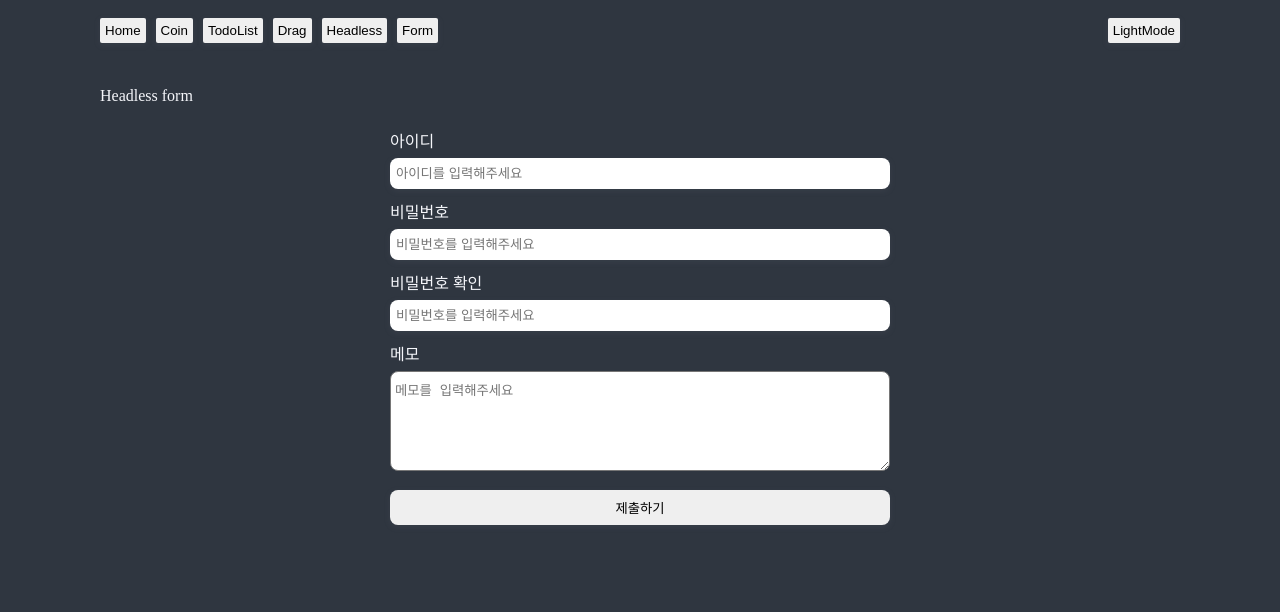
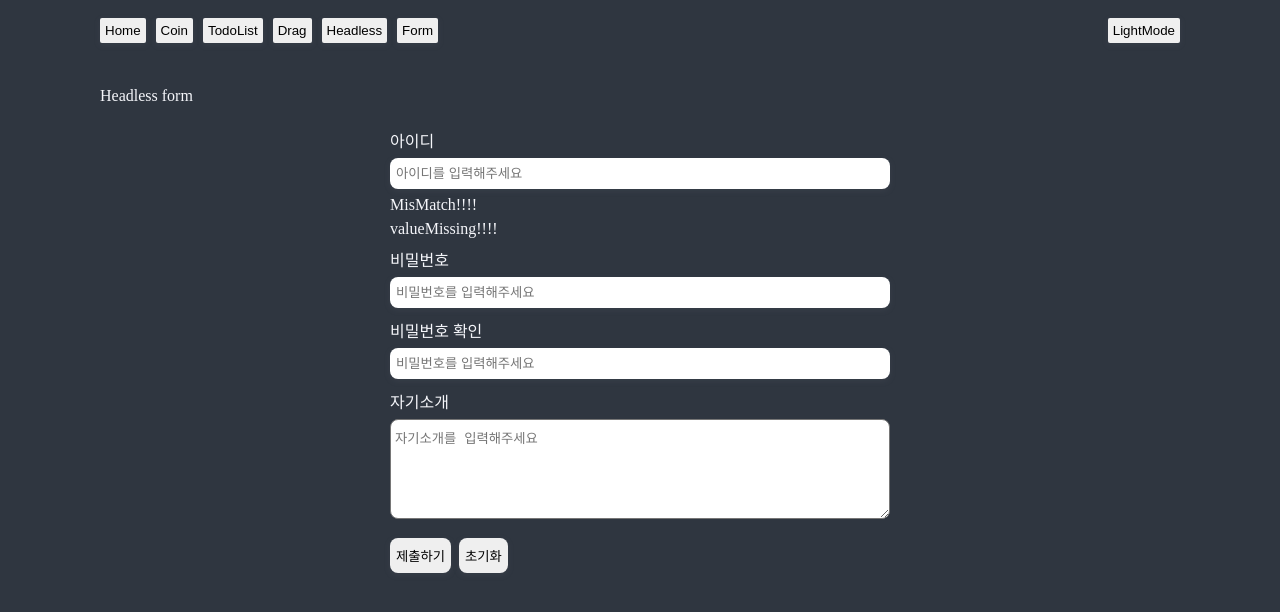
Before and after one commit to moolbum/react-masterclass, a React (Create React App) app: page /form in a window 1280 px wide. Shown: the top 612 px of the page. Built offline with nearby package versions, Linux system fonts and the light colour scheme.

Commit message:
fix: 코드 수정

```diff
--- a/src/components/atoms/Form/index.tsx
+++ b/src/components/atoms/Form/index.tsx
@@ -1,29 +1,129 @@
 import React, {
   ButtonHTMLAttributes,
+  createContext,
   DetailedHTMLProps,
   FormHTMLAttributes,
   HTMLAttributes,
   InputHTMLAttributes,
   LabelHTMLAttributes,
   PropsWithChildren,
+  useContext,
+  useEffect,
+  useRef,
+  useState,
 } from "react";
+import composeEventHandlers from "../../../util/composeEvent";
 
+interface FormRootContextProps {
+  // getFieldValidity: (fieldName: string) => ValidityState;
+  // handleFieldValidityChange: (
+  //   fieldName: string,
+  //   validity: ValidityState
+  // ) => void;
+}
+const FormRootContext = createContext<FormRootContextProps | undefined>(
+  undefined
+);
+
+interface ValidityMap {
+  [fileName: string]: ValidityState;
+}
 interface FormRootProps
   extends DetailedHTMLProps<
     FormHTMLAttributes<HTMLFormElement>,
     HTMLFormElement
   > {}
 
-function FormRoot({ children, ...rest }: PropsWithChildren<FormRootProps>) {
-  return <form {...rest}>{children}</form>;
+function FormRoot({ children, ...props }: PropsWithChildren<FormRootProps>) {
+  // const [validityMap, setValidityMap] = useState<ValidityMap>({});
+
+  const isHTMLElement = (element: any): element is HTMLElement => {
+    // console.log("element>>>>>", element);
+    return element instanceof HTMLElement;
+  };
+
+  const isFormControl = (
+    element: any
+  ): element is { validity: ValidityState } => {
+    // console.log("isForm???>>>", element);
+    return "validity" in element;
+  };
+
+  const isInvalid = (control: HTMLElement) => {
+    return isFormControl(control);
+  };
+
+  const getFirstInvalidControl = (
+    form: HTMLFormElement
+  ): HTMLElement | undefined => {
+    const elements = form.elements;
+    // console.log("getFirstInvalidControl Element>>>", elements);
+    const [firstInvalidControl] = Array.from(elements)
+      .filter(isHTMLElement)
+      .filter(isInvalid);
+
+    console.log([firstInvalidControl]);
+
+    return firstInvalidControl;
+  };
+
+  return (
+    <FormRootContext.Provider value={{}}>
+      <form
+        onInvalid={composeEventHandlers(props.onInvalid, (event) => {
+          // console.log("event.currentTarget", event.currentTarget);
+          const firstInvalidControl = getFirstInvalidControl(
+            event.currentTarget
+          );
+          console.log("firstInvalidControl>>>>>>>>", firstInvalidControl);
+          // console.log("event.target>>>>>>>>>>>>", event.target);
+          if (firstInvalidControl === event.target) firstInvalidControl.focus();
+
+          event.preventDefault();
+        })}
+        {...props}
+      >
+        {children}
+      </form>
+    </FormRootContext.Provider>
+  );
 }
 
+interface FormFieldContextProps {}
+const FormFieldContext = createContext<FormFieldContextProps | undefined>(
+  undefined
+);
+
 interface FormFieldProps
-  extends DetailedHTMLProps<HTMLAttributes<HTMLDivElement>, HTMLDivElement> {}
+  extends DetailedHTMLProps<HTMLAttributes<HTMLDivElement>, HTMLDivElement> {
+  name: string;
+}
 
-function FormField({ children, ...rest }: PropsWithChildren<FormFieldProps>) {
-  return <div {...rest}>{children}</div>;
+function FormField({ children, ...props }: PropsWithChildren<FormFieldProps>) {
+  const ref = useRef<HTMLDivElement>(null);
+  const [field, setField] = useState("");
+
+  useEffect(() => {
+    setField(props.name ?? ref?.current?.className);
+  }, [children, props.name]);
+
+  console.log("field>>>", field);
+
+  return (
+    <FormFieldContext.Provider value={field}>
+      <div {...props} ref={ref}>
+        {children}
+      </div>
+    </FormFieldContext.Provider>
+  );
 }
+
+interface FormLabelContextProps {
+  labelId: string;
+}
+const FormLabelContext = createContext<FormLabelContextProps | undefined>(
+  undefined
+);
 
 interface FormLabelProps
   extends DetailedHTMLProps<
@@ -31,8 +131,17 @@ interface FormLabelProps
     HTMLLabelElement
   > {}
 
-function FormLabel({ children, ...rest }: PropsWithChildren<FormLabelProps>) {
-  return <label {...rest}>{children}</label>;
+function FormLabel({ children, ...props }: PropsWithChildren<FormLabelProps>) {
+  const fieldData = useContext(FormFieldContext);
+  const labelFor = props.htmlFor ?? (fieldData as string);
+
+  return (
+    <FormLabelContext.Provider value={{ labelId: labelFor }}>
+      <label htmlFor={labelFor} {...props}>
+        {children}
+      </label>
+    </FormLabelContext.Provider>
+  );
 }
 
 interface FormControlProps
@@ -46,13 +155,34 @@ interface FormControlProps
 function FormControl({
   children,
   asChild,
-  ...rest
+  ...props
 }: PropsWithChildren<FormControlProps>) {
+  const labelFor = useContext(FormLabelContext);
+  const fieldData = useContext(FormFieldContext);
+  const inputId = labelFor?.labelId || (fieldData as string);
+
   if (asChild || children) {
-    return <div {...rest}>{children}</div>;
+    return (
+      <div id={inputId} {...props}>
+        {children}
+      </div>
+    );
   }
 
-  return <input {...rest} />;
+  return <input id={inputId} {...props} onChange={props.onChange} />;
+}
+
+interface FormMessageProps
+  extends DetailedHTMLProps<HTMLAttributes<HTMLSpanElement>, HTMLSpanElement> {
+  match?: keyof ValidityState;
+}
+
+function FormMessage({ children, match }: PropsWithChildren<FormMessageProps>) {
+  if (match) {
+    return <span>{children}</span>;
+  }
+
+  return null;
 }
 
 interface FormSubmitProps
@@ -61,9 +191,12 @@ interface FormSubmitProps
     HTMLButtonElement
   > {}
 
-function FormSubmit({ children, ...rest }: PropsWithChildren<FormSubmitProps>) {
+function FormSubmit({
+  children,
+  ...props
+}: PropsWithChildren<FormSubmitProps>) {
   return (
-    <button type="submit" {...rest}>
+    <button type="submit" {...props}>
       {children}
     </button>
   );
@@ -73,5 +206,6 @@ export const Form = Object.assign(FormRoot, {
   Field: FormField,
   Label: FormLabel,
   Control: FormControl,
+  Message: FormMessage,
   Submit: FormSubmit,
 });
--- a/src/pages/Form/index.tsx
+++ b/src/pages/Form/index.tsx
@@ -22,50 +22,48 @@ function HeadlessForm() {
       <h2 style={{ marginBottom: "30px" }}>Headless form</h2>
 
       <StyledForm onSubmit={handleSubmit}>
-        <StyledField>
-          <Form.Label htmlFor="name">아이디</Form.Label>
+        <StyledField name="name">
+          <Form.Label>아이디</Form.Label>
           <StyledControl
-            id="name"
             name="name"
             placeholder="아이디를 입력해주세요"
             required
           />
+          <Form.Message match="typeMismatch">MisMatch!!!!</Form.Message>
+          <Form.Message match="valueMissing">valueMissing!!!!</Form.Message>
         </StyledField>
 
-        <StyledField>
-          <Form.Label htmlFor="password">비밀번호</Form.Label>
+        <StyledField name="password">
+          <Form.Label>비밀번호</Form.Label>
           <StyledControl
             type="password"
-            id="password"
             name="password"
             placeholder="비밀번호를 입력해주세요"
             required
           />
         </StyledField>
 
-        <StyledField>
-          <Form.Label htmlFor="passwordCheck">비밀번호 확인</Form.Label>
+        <StyledField name="passwordCheck">
+          <Form.Label>비밀번호 확인</Form.Label>
           <StyledControl
             type="password"
-            id="passwordCheck"
             name="passwordCheck"
             placeholder="비밀번호를 입력해주세요"
             required
           />
         </StyledField>
 
-        <StyledField>
-          <Form.Label htmlFor="description">메모</Form.Label>
-          <StyledControl
-            id="description"
-            name="description"
-            style={{ padding: "0" }}
-          >
-            <StyledTextArea placeholder="메모를 입력해주세요" />
+        <StyledField name="description">
+          <Form.Label>자기소개</Form.Label>
+          <StyledControl name="description" style={{ padding: "0" }}>
+            <StyledTextArea placeholder="자기소개를 입력해주세요" />
           </StyledControl>
         </StyledField>
 
-        <StyledSubmit type="submit">제출하기</StyledSubmit>
+        <ButtonContainer>
+          <StyledSubmit type="submit">제출하기</StyledSubmit>
+          <StyledSubmit type="reset">초기화</StyledSubmit>
+        </ButtonContainer>
       </StyledForm>
     </>
   );
@@ -102,3 +100,9 @@ const StyledTextArea = styled.textarea`
   min-height: 100px;
   padding: 8px 4px;
 `;
+
+const ButtonContainer = styled.div`
+  width: 100%;
+  display: flex;
+  gap: 8px;
+`;
--- a/src/routers/index.tsx
+++ b/src/routers/index.tsx
@@ -26,10 +26,6 @@ const routers = createBrowserRouter([
     path: MAIN_PATH,
     element: <Root />,
     children: [
-      {
-        path: MAIN_PATH,
-        element: <Coin />,
-      },
       {
         path: COIN_PATH,
         element: <Coin />,
--- /dev/null
+++ b/src/util/composeEvent.ts
@@ -0,0 +1,18 @@
+function composeEventHandlers<E>(
+  originalEventHandler?: (event: E) => void,
+  ourEventHandler?: (event: E) => void,
+  { checkForDefaultPrevented = true } = {}
+) {
+  return function handleEvent(event: E) {
+    originalEventHandler?.(event);
+
+    if (
+      checkForDefaultPrevented === false ||
+      !(event as unknown as Event).defaultPrevented
+    ) {
+      return ourEventHandler?.(event);
+    }
+  };
+}
+
+export default composeEventHandlers;
```
